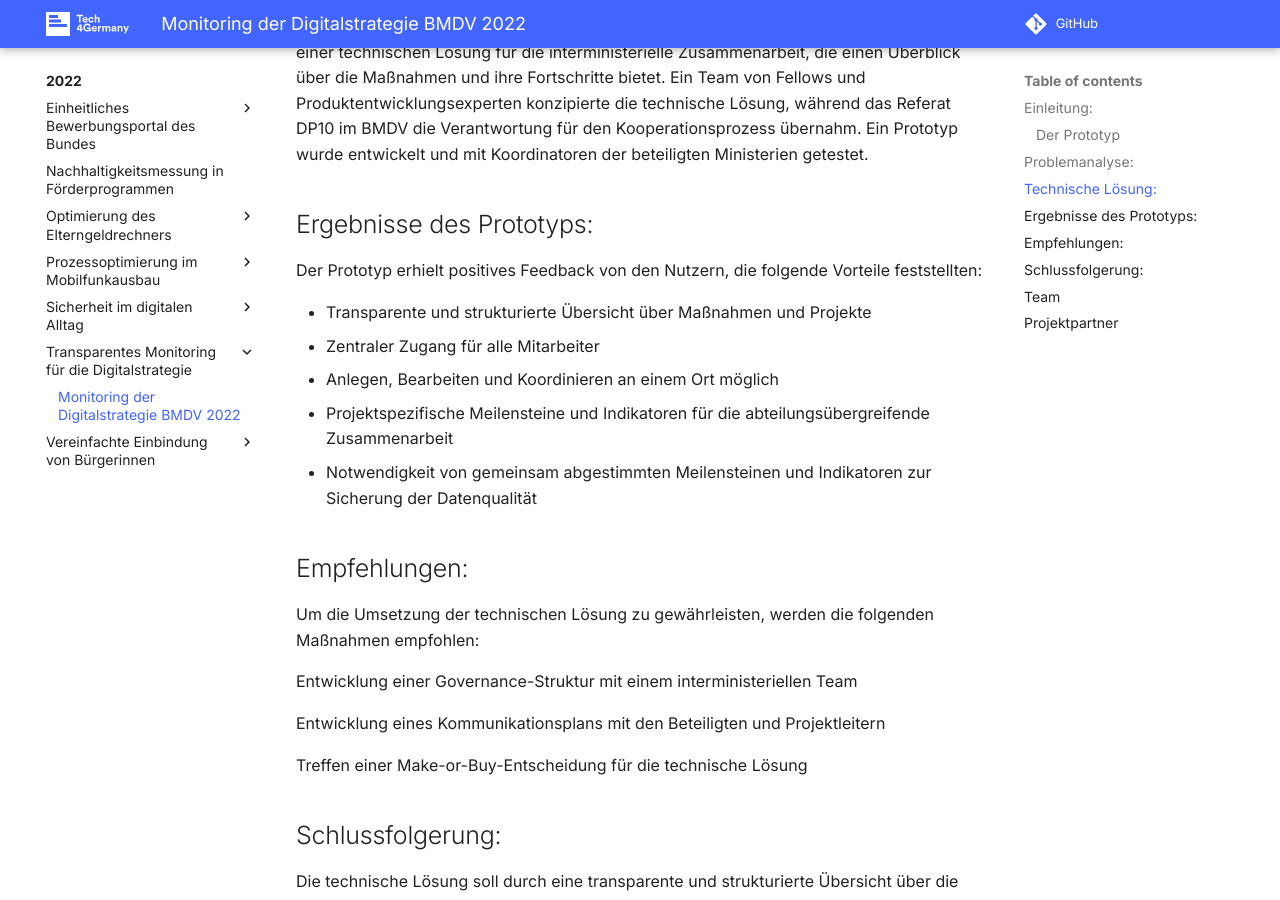
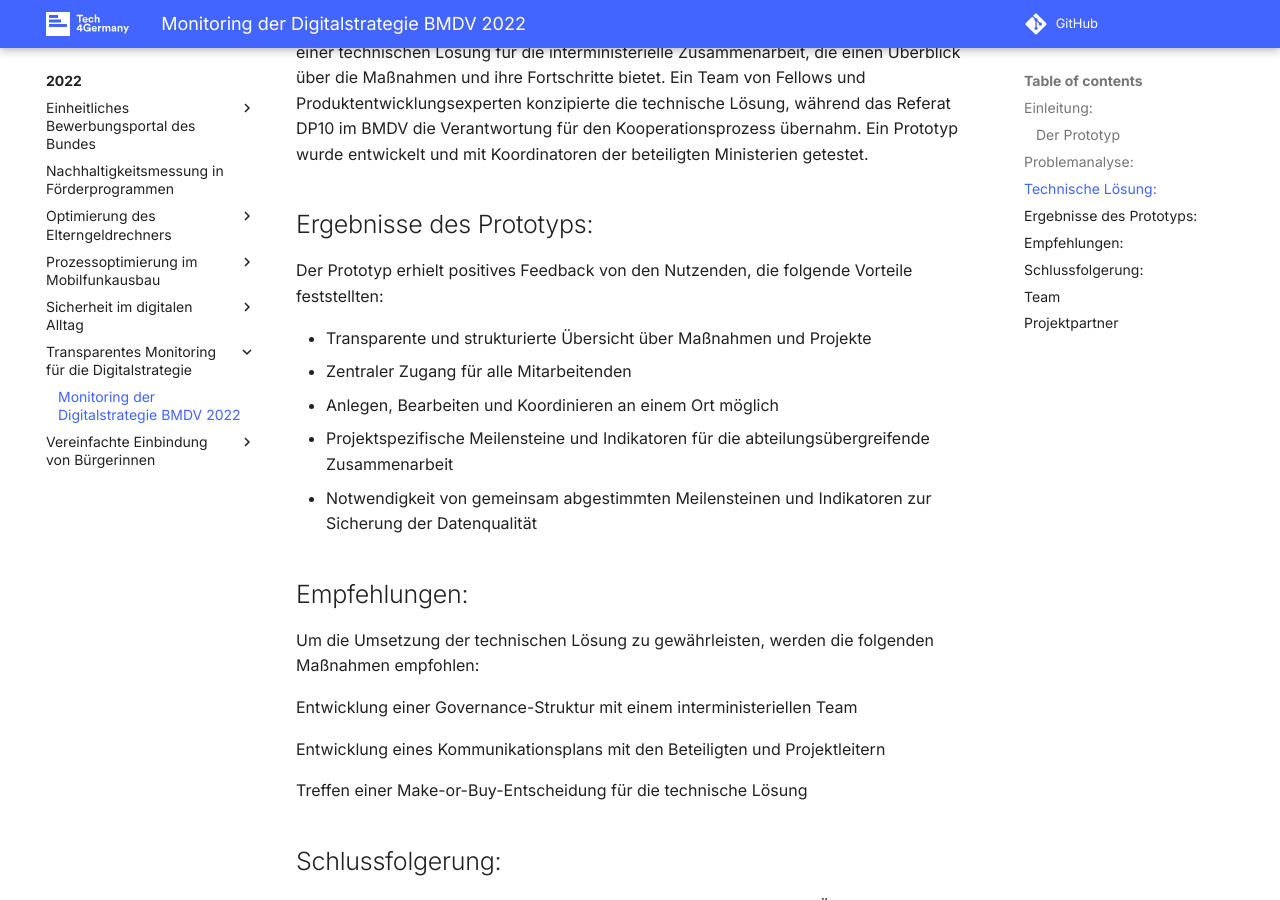
Before and after one commit to tech4germany/tech4germany.github.io, an MkDocs documentation site: the page built from docs/2022/Transparentes Monitoring für die Digitalstrategie/Readme.md, in a window 1280 px wide and 900 px high, scrolled down 923 px. Built offline with MkDocs 1.6.1 and Material for MkDocs 9.7.7, drawn with Linux system fonts in a browser that asks for light colours; comment, search, counter and statistics services are not loaded.

Commit message:
Update Readme.md

```diff
--- a/docs/2022/Transparentes Monitoring für die Digitalstrategie/Readme.md
+++ b/docs/2022/Transparentes Monitoring für die Digitalstrategie/Readme.md
@@ -27,12 +27,12 @@ Um diesen Herausforderungen zu begegnen, war das Ziel des Projekts die Entwicklu
 
 ## Ergebnisse des Prototyps:
 
-Der Prototyp erhielt positives Feedback von den Nutzern, die folgende Vorteile feststellten:
+Der Prototyp erhielt positives Feedback von den Nutzenden, die folgende Vorteile feststellten:
 
 
 
 * Transparente und strukturierte Übersicht über Maßnahmen und Projekte
-* Zentraler Zugang für alle Mitarbeiter
+* Zentraler Zugang für alle Mitarbeitenden
 * Anlegen, Bearbeiten und Koordinieren an einem Ort möglich
 * Projektspezifische Meilensteine und Indikatoren für die abteilungsübergreifende Zusammenarbeit
 * Notwendigkeit von gemeinsam abgestimmten Meilensteinen und Indikatoren zur Sicherung der Datenqualität
```
